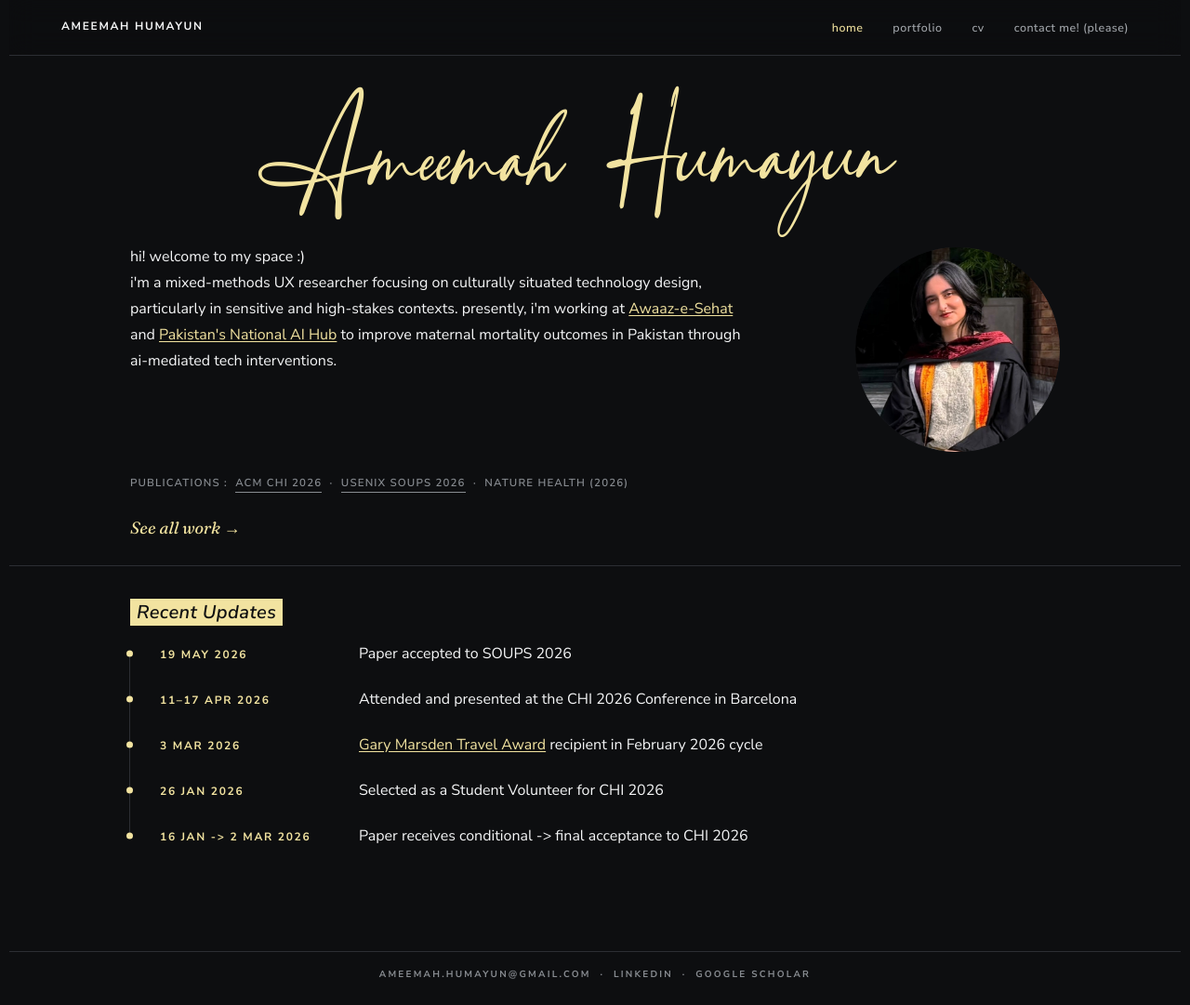
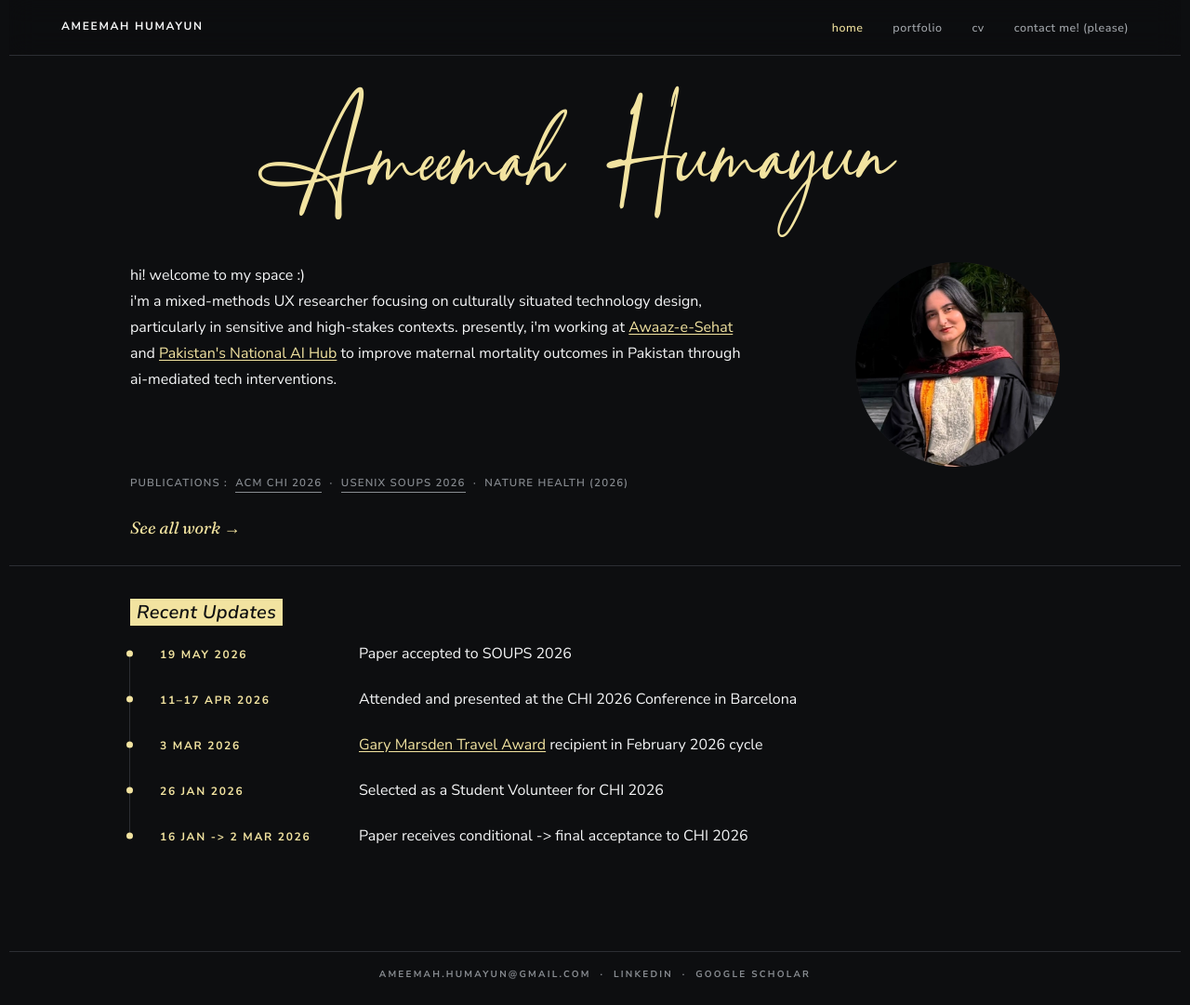
Before and after one commit to ameemahumayun/ameemahumayun.github.io, a Jekyll site: the page built from index.html, in a window 1280 px wide and 1081 px high. Shown: the whole window at 93% size. Built offline with Jekyll 4.4.1, drawn with Linux system fonts in a browser that asks for light colours.

Commit message:
Tighten image-to-text and intro-to-pubs gaps, widen name-to-intro gap
Reduced the float's left margin (image-to-paragraph) and bottom
margin (paragraph-to-Publications, which had stacked with the
eyebrow's own margin-top to look like a big gap). Increased the
name's margin-bottom instead of the paragraph's margin-top so the
name-to-intro gap grows without double-counting against the other
two.

```diff
--- a/assets/css/components.css
+++ b/assets/css/components.css
@@ -219,7 +219,7 @@
   object-position: center 15%;
   width: 220px;
   float: right;
-  margin: 4px 0 var(--space-3) var(--space-4);
+  margin: 0 0 0.5rem 1rem;
 }
 .hero__text > .eyebrow { clear: both; }
 @media (max-width: 600px) {
--- a/index.html
+++ b/index.html
@@ -9,10 +9,10 @@ description: Mixed-methods UX researcher working on human-centered AI for health
 <header class="hero hero--profile">
   <div class="hero__inner">
     <div class="hero__text">
-      <h1 class="signature-text hero__name" style="margin-top:2.47rem;margin-bottom:1.5rem;">Ameemah Humayun</h1>
+      <h1 class="signature-text hero__name" style="margin-top:2.47rem;margin-bottom:2.75rem;">Ameemah Humayun</h1>
       <img class="hero__avatar hero__avatar--round" src="{{ '/assets/images/me.jpeg' | relative_url }}" alt="Portrait of Ameemah Humayun" width="600" height="802">
-      <p class="lead" style="max-width:660px;font-size:var(--text-base);line-height:1.75;margin-top:1.5rem;margin-bottom:1.25rem;">hi! welcome to my space :)<br>i'm a mixed-methods UX researcher focusing on culturally situated technology design, particularly in sensitive and high-stakes contexts. presently, i'm working at <a href="https://or.lums.edu.pk/research-project/lums-faculty-showcases-bill-melinda-gates-foundation-funded-project-78th-un" target="_blank" rel="noopener" class="link-teal">Awaaz-e-Sehat</a> and <a href="https://lums.edu.pk/news/lums-awarded-major-grant-establish-pakistans-first-national-ai-hub" target="_blank" rel="noopener" class="link-teal">Pakistan's National AI Hub</a> to improve maternal mortality outcomes in Pakistan through ai-mediated tech interventions.</p>
-      <p class="eyebrow" style="margin-top:1.5rem;margin-bottom:1.25rem;color:var(--color-text-mute);font-weight:600;letter-spacing:0.1em;">
+      <p class="lead" style="max-width:660px;font-size:var(--text-base);line-height:1.75;margin-top:0;margin-bottom:1.25rem;">hi! welcome to my space :)<br>i'm a mixed-methods UX researcher focusing on culturally situated technology design, particularly in sensitive and high-stakes contexts. presently, i'm working at <a href="https://or.lums.edu.pk/research-project/lums-faculty-showcases-bill-melinda-gates-foundation-funded-project-78th-un" target="_blank" rel="noopener" class="link-teal">Awaaz-e-Sehat</a> and <a href="https://lums.edu.pk/news/lums-awarded-major-grant-establish-pakistans-first-national-ai-hub" target="_blank" rel="noopener" class="link-teal">Pakistan's National AI Hub</a> to improve maternal mortality outcomes in Pakistan through ai-mediated tech interventions.</p>
+      <p class="eyebrow" style="margin-top:0.5rem;margin-bottom:1.25rem;color:var(--color-text-mute);font-weight:600;letter-spacing:0.1em;">
         Publications&nbsp;:&nbsp;
         <a href="https://doi.org/10.1145/3772318.3791315" target="_blank" rel="noopener" class="link-quiet link-underline-mute">ACM CHI 2026</a> &nbsp;·&nbsp;
         <a href="https://www.usenix.org/conference/soups2026/presentation/shanza" target="_blank" rel="noopener" class="link-quiet link-underline-mute">USENIX SOUPS 2026</a> &nbsp;·&nbsp;
```
